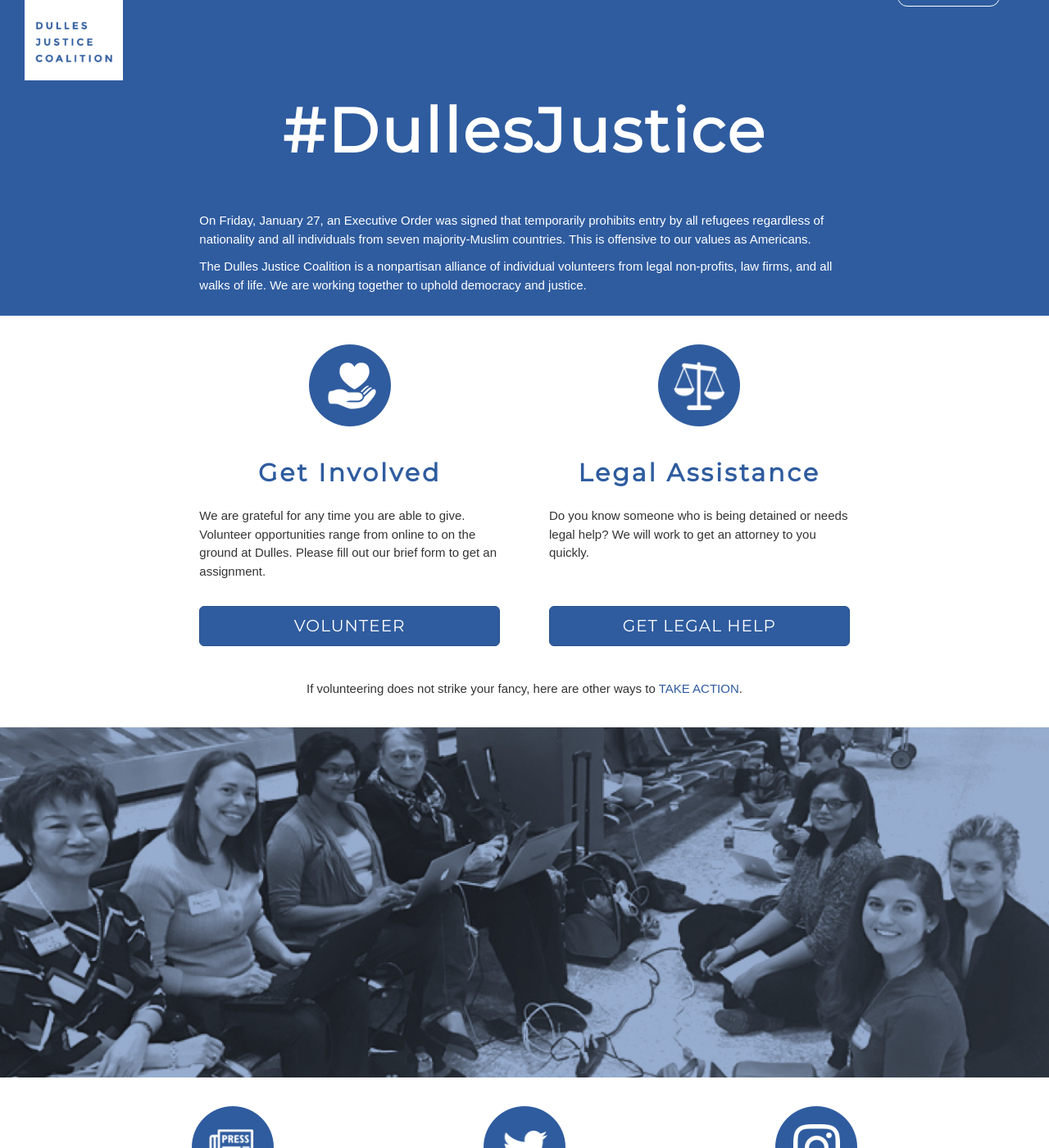
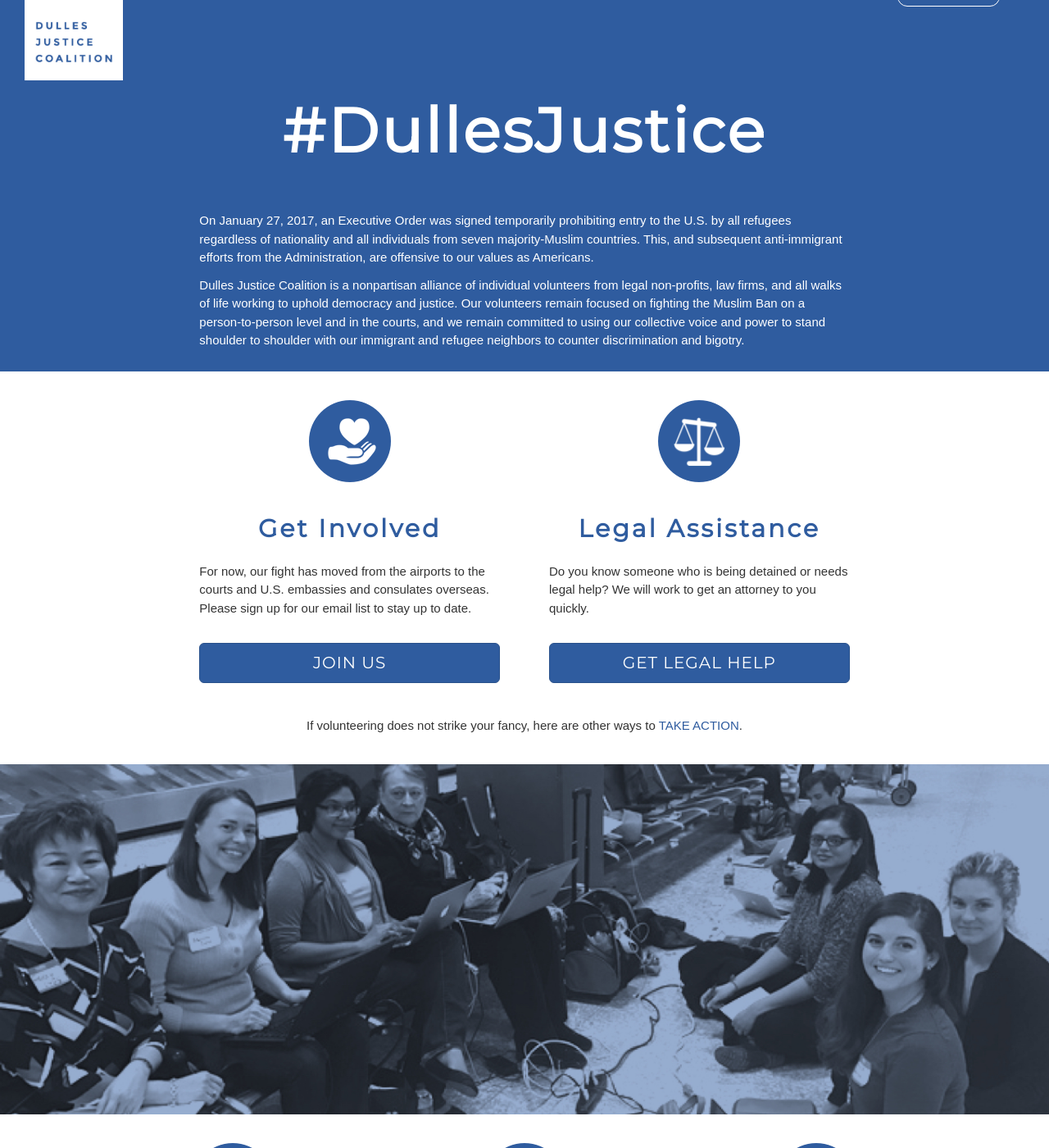
Before and after one commit to dullesjustice/site, a Jekyll site: the page built from index.html, in a window 1280 px wide and 1400 px high, scrolled down 264 px. Shown: the whole window at 82% size. Built offline with Jekyll 4.4.1, drawn with Linux system fonts in a browser that asks for light colours; some web fonts are replaced; some of the changed text lies outside the part shown.

Commit message:
Wording updates in Google doc 'Proposed DJC website updates - early Dec 2017'

```diff
--- a/index.html
+++ b/index.html
@@ -6,16 +6,20 @@
   <div class="row inverse pad50">
     <div class="col-sm-8 col-sm-offset-2 col-xs-12">
       <p>
-      On Friday, January 27, an Executive Order was signed that temporarily
-      prohibits entry by all refugees regardless of nationality and all
-      individuals from seven majority-Muslim countries.
-      This is offensive to our values as Americans.
+      On January 27, 2017, an Executive Order was signed temporarily prohibiting
+      entry to the U.S. by all refugees regardless of nationality and all
+      individuals from seven majority-Muslim countries. This, and subsequent
+      anti-immigrant efforts from the Administration, are offensive to our values
+      as Americans.
       </p>
 
       <p>
-      The Dulles Justice Coalition is a nonpartisan alliance of individual
-      volunteers from legal non-profits, law firms, and all walks of life.
-      We are working together to uphold democracy and justice.
+      Dulles Justice Coalition is a nonpartisan alliance of individual volunteers
+      from legal non-profits, law firms, and all walks of life working to uphold
+      democracy and justice. Our volunteers remain focused on fighting the Muslim Ban
+      on a person-to-person level and in the courts, and we remain committed to using
+      our collective voice and power to stand shoulder to shoulder with our immigrant
+      and refugee neighbors to counter discrimination and bigotry.
       </p>
     </div>
   </div>
@@ -24,9 +28,9 @@
       <img class="centered" src="{{ site.baseurl }}/images/Icon-Volunteer.png" />
       <h2>Get Involved</h2>
       <p>
-        We are grateful for any time you are able to give. Volunteer opportunities range from online to on the ground at Dulles. Please fill out our brief form to get an assignment.
+         For now, our fight has moved from the airports to the courts and U.S. embassies and consulates overseas. Please sign up for our email list to stay up to date.
       </p>
-      <a class="spaced btn btn-primary btn-lg" href="http://www.signupgenius.com/go/5080d4baeab2da4f58-dulles1">VOLUNTEER</a>
+      <a class="spaced btn btn-primary btn-lg" href="{{ site.baseurl }}/action/">JOIN US</a>
     </div>
     <div class="col-sm-4 col-xs-12">
       <img class="centered" src="{{ site.baseurl }}/images/Icon-Legal.png" />
@@ -50,7 +54,7 @@
       <div class="row">
         <div class="col-sm-4 col-xs-12">
           <img class="centered" src="{{ site.baseurl }}/images/Icon-Press.png" />
-          <h2 class="centered">Press Inquries</h2>
+          <h2 class="centered">Press Inquiries</h2>
           <p>Are you a member of the media wishing to speak with one of our team members?</p>
         </div>
         <div class="col-sm-4 col-xs-12">
@@ -59,12 +63,13 @@
           <p>Follow us <a href="https://twitter.com/DullesJustice">@DullesJustice</a> or the hashtag
           <a href="https://twitter.com/hashtag/DullesJustice">#DullesJustice</a> for the latest information. </p>
         </div>
-        <div class="col-sm-4 col-xs-12">
+       <div class="col-sm-4 col-xs-12">
           <img class="centered" src="{{ site.baseurl }}/images/Icon-Insta.png" />
           <h2 class="centered">Instagram</h2>
           <p>See Dulles Justice from the eyes of volunteers and affected people at
             <a href="https://www.instagram.com/dullesjustice/">@DullesJustice</a> on Instagram.</p>
         </div>
+
       </div>
       <div class="row">
         <div class="col-sm-4 col-xs-12">
@@ -82,6 +87,7 @@
             INSTAGRAM
           </a>
         </div>
+
       </div>
     </div>
   </div>
```
Also changed, not shown: _items/call_congress.md (+2 -6 lines), _items/legal_info.md (+1 -2 lines), _items/spread_the_word.md (+5 -3 lines), _items/volunteer.md (+13 -4 lines).
